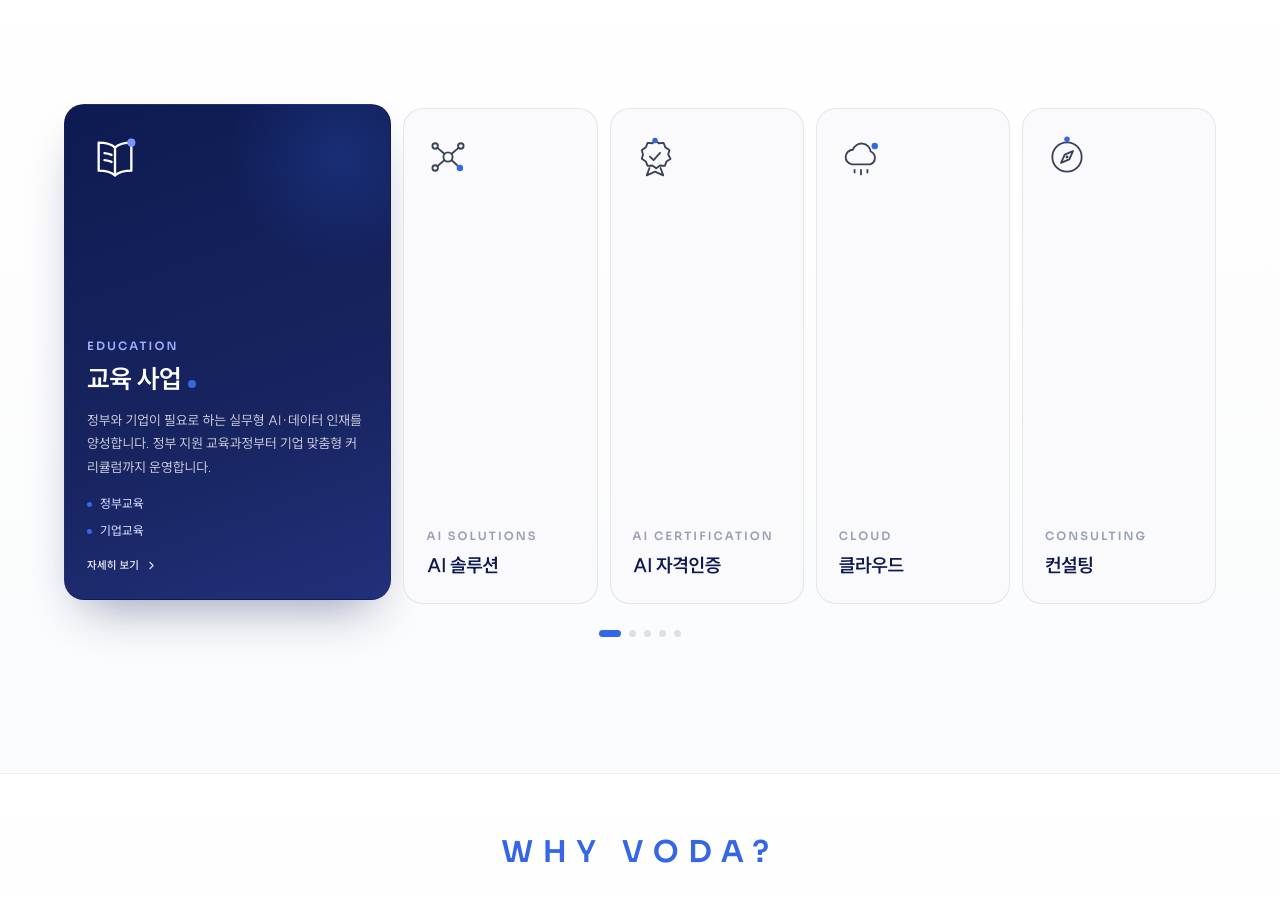
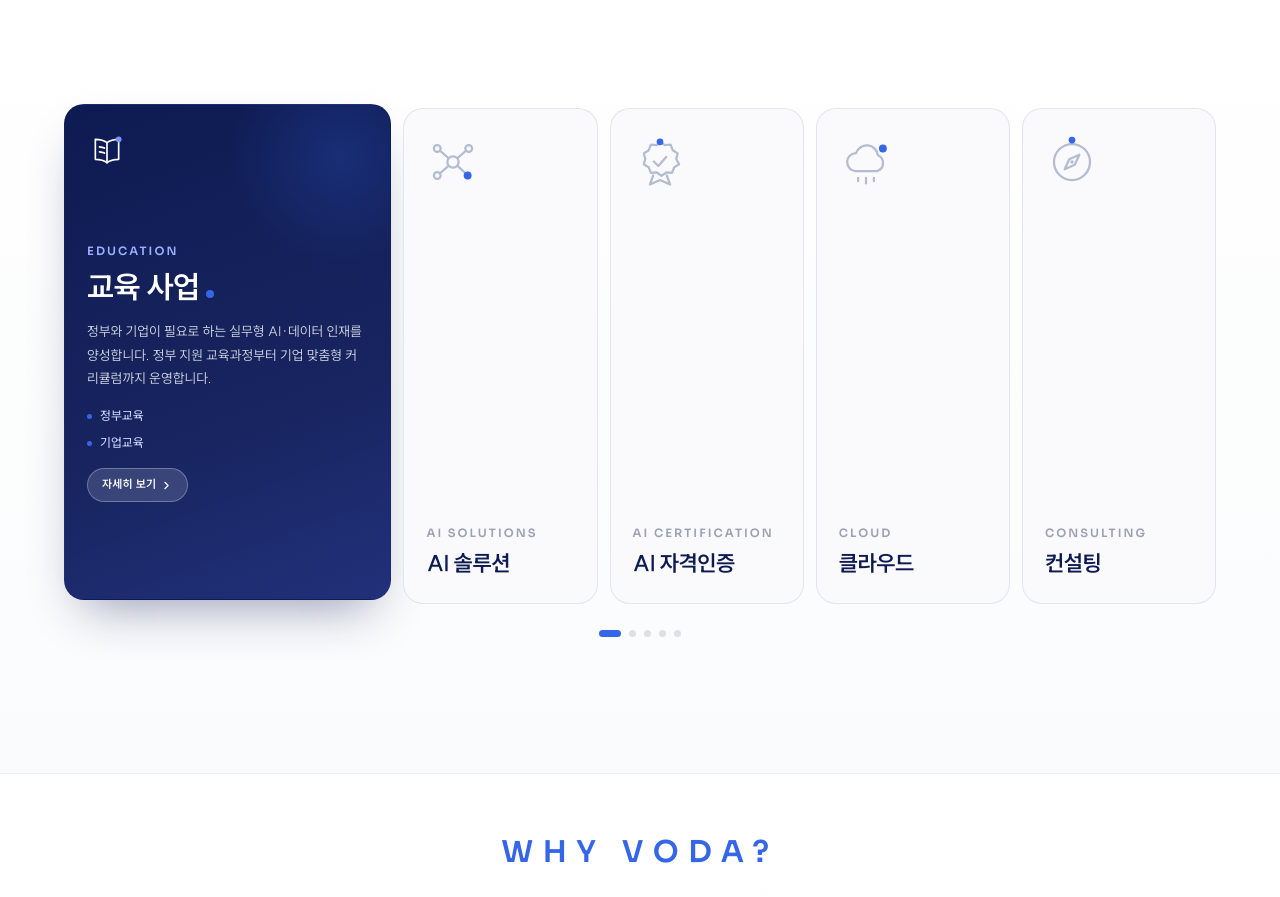
Before and after one commit to chaeuns/vodawebsite, a Next.js app: page / in a window 1280 px wide. Shown: the part 960-1857 px from the top of the page. Built offline with nearby package versions, Linux system fonts and the light colour scheme.

Commit message:
사업영역 수정

```diff
--- a/app/page.tsx
+++ b/app/page.tsx
@@ -592,9 +592,9 @@ export default function App() {
               {/* 아이콘 */}
               <div
                 style={{
-                  width: on ? 56 : 44,
-                  height: on ? 56 : 44,
-                  color: on ? "#FFFFFF" : "#3A4258",
+                  width: on ? 40 : 54,
+                  height: on ? 40 : 54,
+                  color: on ? "#FFFFFF" : "#B4BCD1",
                   transition: "width 0.45s ease, height 0.45s ease, color 0.4s ease",
                   flexShrink: 0,
                 }}
@@ -624,7 +624,7 @@ export default function App() {
                   className="font-suit"
                   style={{
                     margin: 0,
-                    fontSize: on ? (isAreaMobile ? 23 : 26) : isAreaMobile ? 18 : 19,
+                    fontSize: on ? (isAreaMobile ? 27 : 31) : isAreaMobile ? 20 : 22,
                     fontWeight: 700,
                     letterSpacing: "-0.02em",
                     lineHeight: 1.25,
@@ -670,17 +670,27 @@ export default function App() {
                     </li>
                   ))}
                 </ul>
-                <div className="flex items-center gap-1.5 mt-4">
-                  <span className="text-[11px] font-bold tracking-wide" style={{ color: "rgba(255,255,255,0.85)" }}>
-                    자세히 보기
-                  </span>
+                <span
+                  className="inline-flex items-center gap-1 rounded-full border transition-all duration-200 ease-out group-hover:bg-white group-hover:border-white active:scale-95 mt-4"
+                  style={{
+                    padding: "7px 14px",
+                    fontSize: 11.5,
+                    fontWeight: 700,
+                    letterSpacing: "0.02em",
+                    color: "#FFFFFF",
+                    background: "rgba(255,255,255,0.14)",
+                    borderColor: "rgba(255,255,255,0.28)",
+                  }}
+                >
+                  <span className="transition-colors duration-200 group-hover:text-[#0e1b52]">자세히 보기</span>
                   <ChevronRight
                     size={13}
-                    className="transition-transform group-hover:translate-x-1"
-                    style={{ color: "rgba(255,255,255,0.85)" }}
+                    className="transition-transform duration-200 group-hover:translate-x-0.5 group-hover:text-[#0e1b52]"
                   />
-                </div>
+                </span>
               </div>
+
+              <div style={{ flexGrow: on ? 1 : 0, transition: "flex-grow 0.5s ease" }} />
             </Link>
           );
         })}
```
